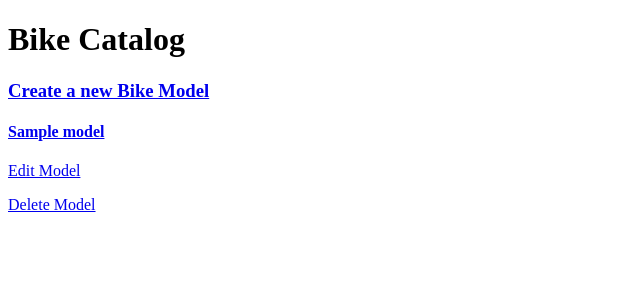
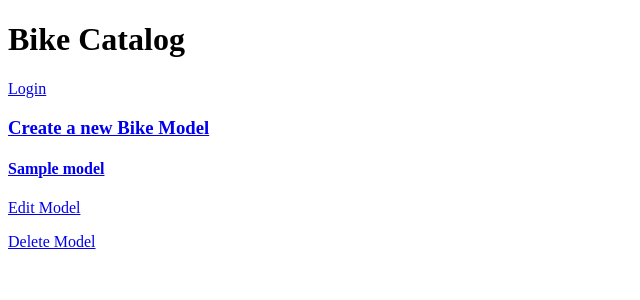
Before and after one commit to bishoym/bike-classifieds, a Flask app: page /explore/ in a window 1280 px wide. Shown: the top 300 px of the page, without its empty margins (0-640 px from the left). Run offline with Flask 2, Linux system fonts and the light colour scheme; tables that the repository leaves empty hold one stand-in row (values such as "Sample post").

Commit message:
feat: Protect pages to be viewed only after login

```diff
--- a/app.py
+++ b/app.py
@@ -32,6 +32,7 @@ session = DBSession()
 # bike = {'name': 'Huffy 24', 'id': '1', 'description': 'This is the best Mountain Bike ever!', 'price': '$120', 'type_id': '1', 'user_id': '1'}
 #
 # bikes = [{'name': 'Huffy 24', 'id': '1', 'description': 'This is the best Mountain Bike ever!', 'price': '$120', 'type_id': '1', 'user_id': '1'}, {'name': 'Trinx Free 2', 'id': '2', 'description': 'This is the best Hybrid ever!', 'price': '$200', 'type_id': '1', 'user_id': '1'}, {'name': 'Huffy 29', 'id': '3', 'description': 'This is the BIGGEST Mountain Bike ever!', 'price': '$500', 'type_id': '1', 'user_id': '1'}]
+
 
 # Login flow
 @app.route('/login')
@@ -196,6 +197,8 @@ def showModels():
 # Create a new model
 @app.route('/explore/model/new/', methods=['GET', 'POST'])
 def newModel():
+    if 'username' not in login_session:
+        return redirect('/login')
     if request.method == 'POST':
         newModel = Model(name=request.form['name'])
         session.add(newModel)
@@ -208,6 +211,8 @@ def newModel():
 # Edit a model
 @app.route('/explore/model/<string:model_name>/edit/', methods=['GET', 'POST'])
 def editModel(model_name):
+    if 'username' not in login_session:
+        return redirect('/login')
     editedModel = session.query(Model).filter_by(name=model_name).one()
     if request.method == 'POST':
         if request.form['name']:
@@ -220,6 +225,8 @@ def editModel(model_name):
 # Delete a model
 @app.route('/explore/model/<string:model_name>/delete/', methods=['GET', 'POST'])
 def deleteModel(model_name):
+    if 'username' not in login_session:
+        return redirect('/login')
     modelToDelete = session.query(Model).filter_by(name=model_name).one()
     if request.method == 'POST':
         session.delete(modelToDelete)
@@ -244,6 +251,8 @@ def showBikes(model_name):
 # Create a new listing
 @app.route('/explore/model/<string:model_name>/new/', methods=['GET', 'POST'])
 def newBike(model_name):
+    if 'username' not in login_session:
+        return redirect('/login')
     if request.method == 'POST':
         type = session.query(Model).filter_by(name=model_name).one()
         newBike = Bike(name=request.form['name'], description=request.form['desc'], price=request.form['price'], type_id=type.id)
@@ -251,7 +260,7 @@ def newBike(model_name):
         session.commit()
         return redirect(url_for('showBikes', model_name=model_name))
     else:
-        return render_template('newBike.html')
+        return render_template('newBike.html', model_name=model_name)
 
 
 # View a listing
@@ -265,6 +274,8 @@ def thisBike(model_name, listing_name):
 # Edit a listing
 @app.route('/explore/model/<string:model_name>/<string:listing_name>/edit', methods=['GET', 'POST'])
 def editBike(model_name, listing_name):
+    if 'username' not in login_session:
+        return redirect('/login')
     model = session.query(Model).filter_by(name=model_name).one()
     editedBike = session.query(Bike).filter_by(name=listing_name).one()
     if request.method == 'POST':
@@ -284,6 +295,8 @@ def editBike(model_name, listing_name):
 # Delete a listing
 @app.route('/explore/model/<string:model_name>/<string:listing_name>/delete', methods=['GET', 'POST'])
 def deleteBike(model_name, listing_name):
+    if 'username' not in login_session:
+        return redirect('/login')
     model = session.query(Model).filter_by(name=model_name).one()
     delBike = session.query(Bike).filter_by(name=listing_name).one()
     if request.method == 'POST':
--- a/templates/explore.html
+++ b/templates/explore.html
@@ -8,6 +8,12 @@
     <body>
         <div class = 'pane'>
             <h1>Bike Catalog</h1>
+
+            {% if 'username' not in login_session %}
+            <a href="{{url_for('LogMeIn')}}"> Login </a>
+            {% else %}
+            <a href="{{url_for('gdisconnect')}}"> Logout </a>
+            {% endif %}
 
             <a href="{{url_for('newModel')}}" > <h3> Create a new Bike Model </h3> </a>
 
--- a/templates/index.html
+++ b/templates/index.html
@@ -6,5 +6,6 @@
     </head>
     <body>
     </p> Hello, world! </p>
+    <a href="{{url_for('showModels')}}">Explore</a>
     </body>
 </html>
--- a/templates/newBike.html
+++ b/templates/newBike.html
@@ -20,6 +20,7 @@
 
         </br>
             <input type='submit' value='Create'>
+            <a href = '{{url_for('showBikes', model_name=model_name)}}'> Cancel </a>
         </form>
 
     </body>
--- a/templates/newModel.html
+++ b/templates/newModel.html
@@ -12,6 +12,7 @@
         	<p>Name:</p>
         	<input type ='text' size='30' name='name'>
             <input type='submit' value='Create'>
+            <a href = '{{url_for('showModels')}}'> Cancel </a>
         </form>
 
     </body>
```
